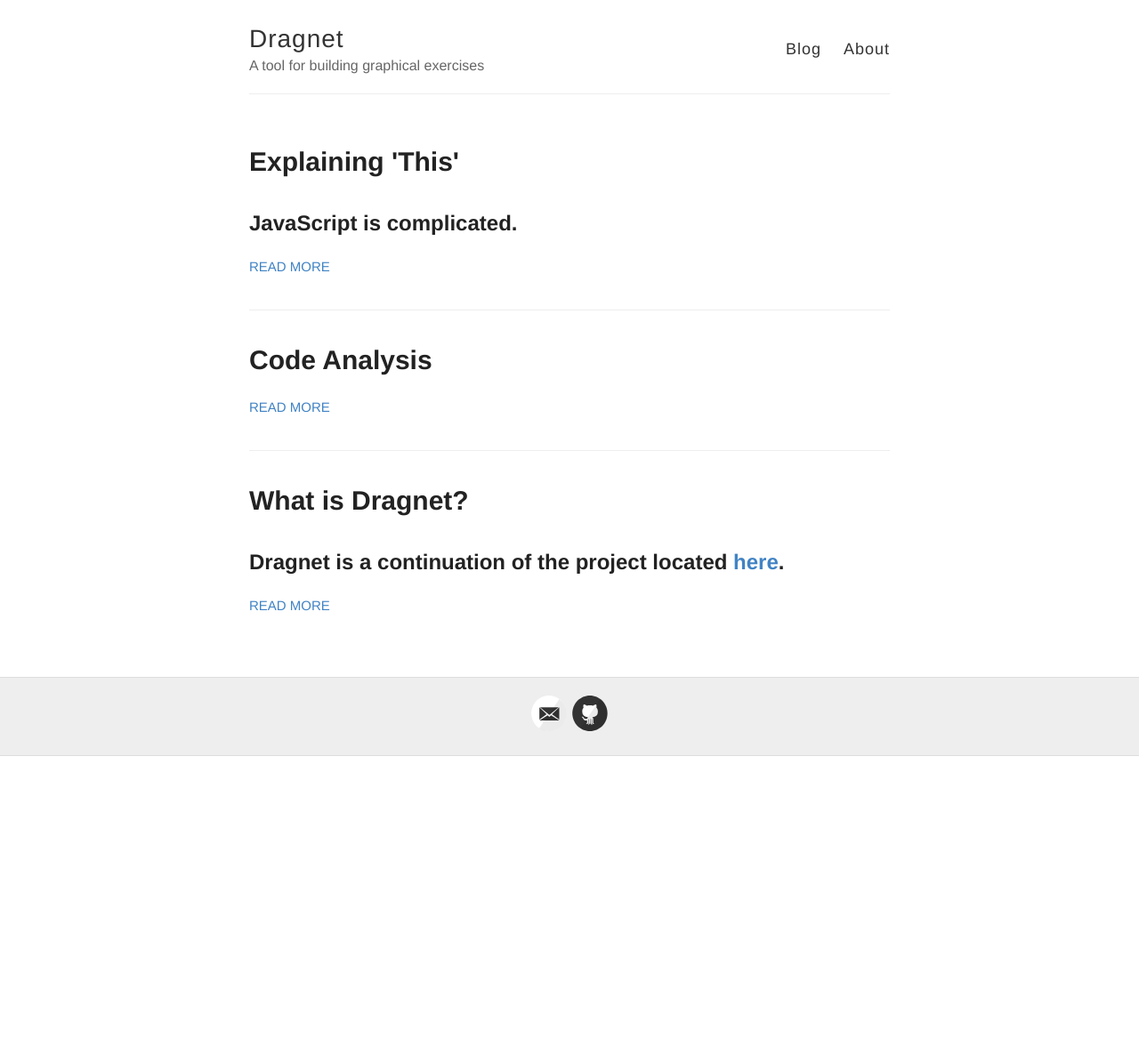
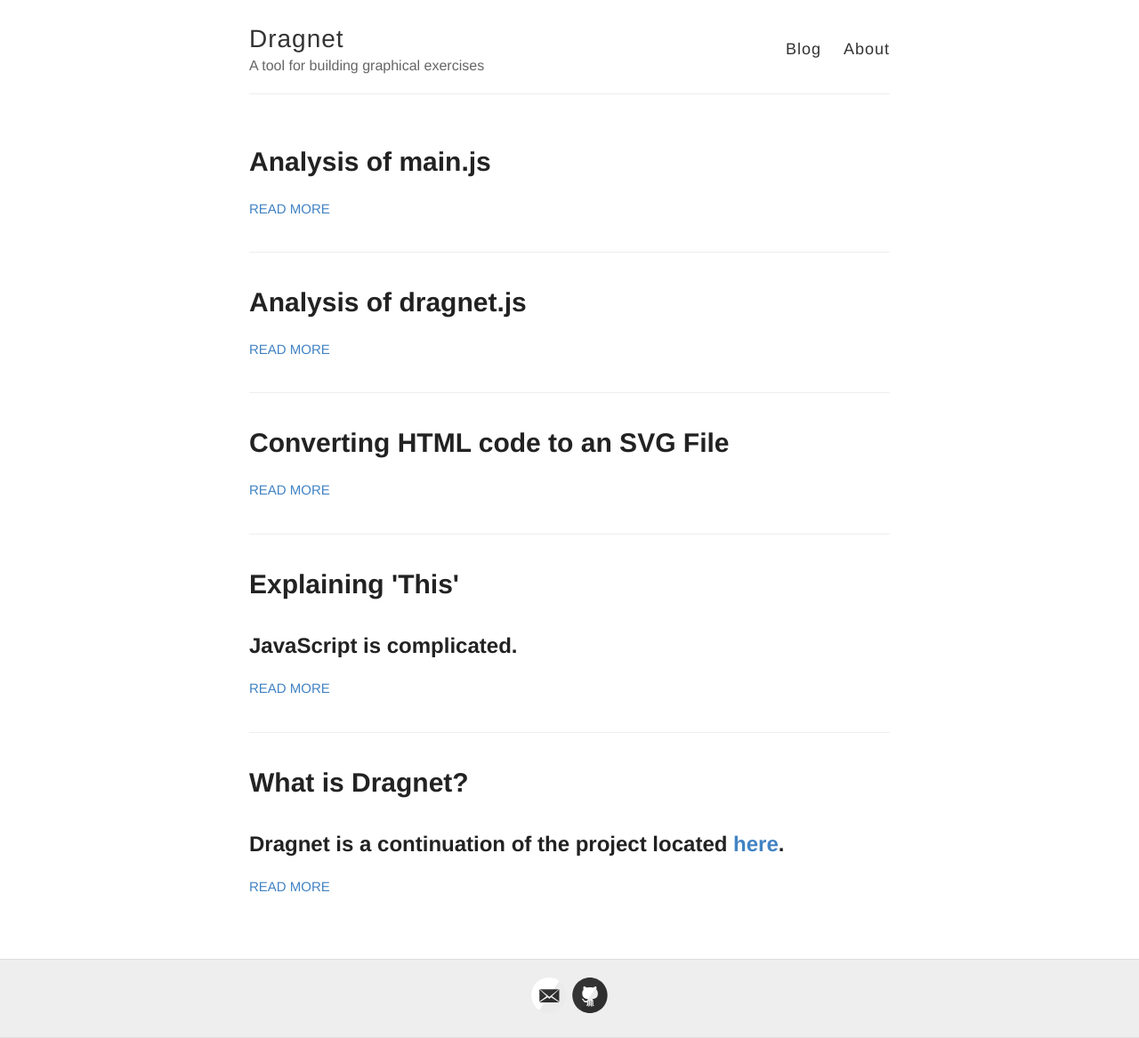
Before and after one commit to connor-cozens/dragnet-os, a Jekyll site: the page built from index.html, in a window 1280 px wide. Shown: the whole page at 89% size. Built offline with Jekyll 4.4.1, drawn with Linux system fonts in a browser that asks for light colours; before the commit the page ends 900 px from its top, so only the background shows below that.

Commit message:
Changed posts.

```diff
--- /dev/null
+++ b/_posts/2020-09-22-converting-html-code-to-svg-file.md
@@ -0,0 +1,4 @@
+---
+layout: post
+title: "Converting HTML code to an SVG File"
+---
--- /dev/null
+++ b/_posts/2020-09-22-dragnet_js-analysis.md
@@ -0,0 +1,4 @@
+---
+layout: post
+title: "Analysis of dragnet.js"
+---
--- /dev/null
+++ b/_posts/2020-09-22-main_js-analysis.md
@@ -0,0 +1,4 @@
+---
+layout: post
+title: "Analysis of main.js"
+---
--- a/original_code/index.html
+++ b/original_code/index.html
@@ -19,7 +19,7 @@
 
     <script src="./main.js"></script>
     <script>
-      start(document.querySelector('svg'));
+      start(document.querySelector('img'));
     </script>
   </body>
 </html>
```
Also changed, not shown: _posts/2020-09-12-code-analysis.md (deleted, +0 -4 lines).
